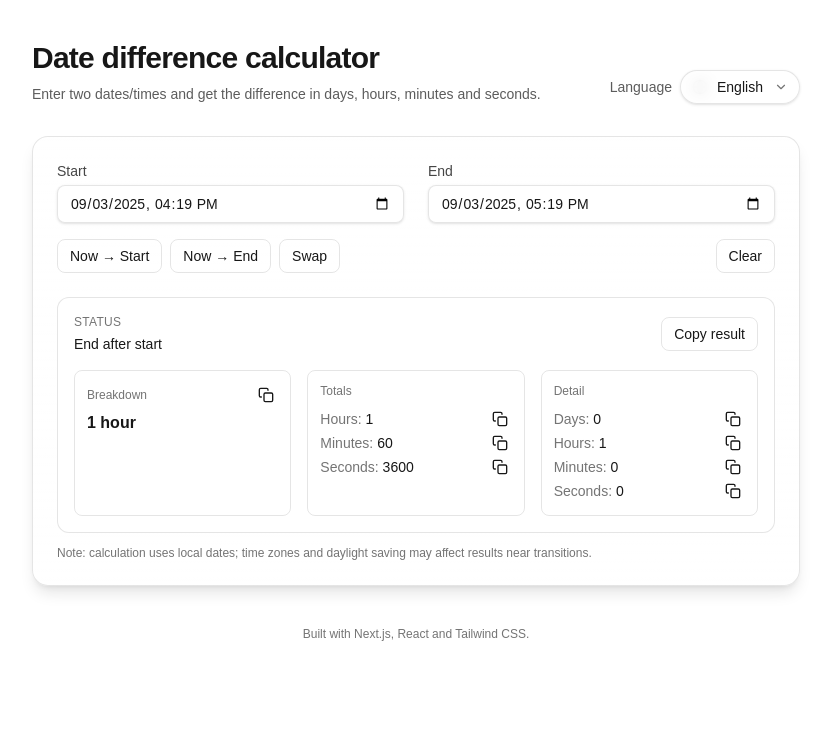
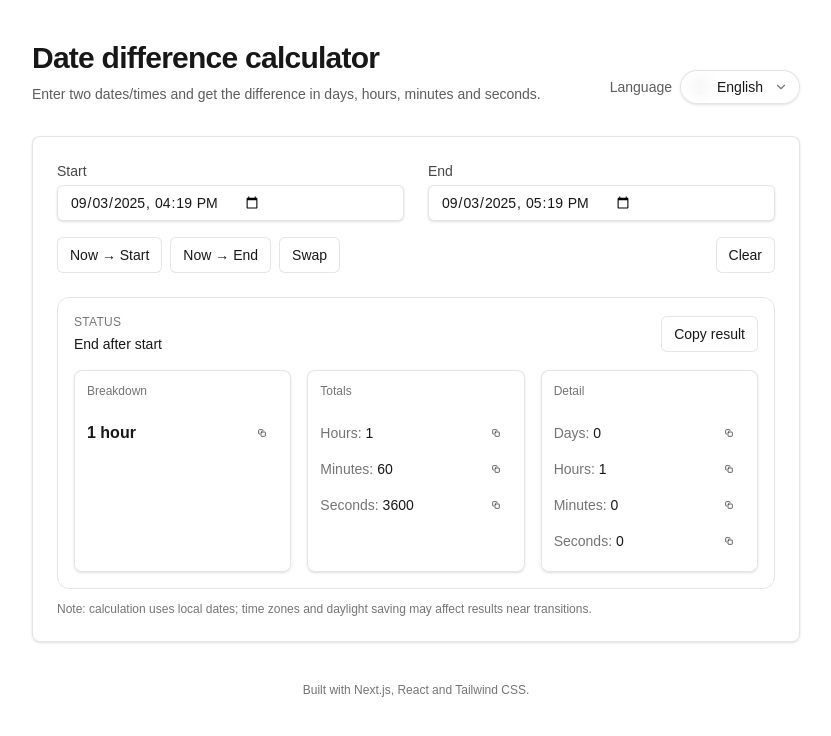
Before and after one commit to Bert0ns/time-date-sub, a Next.js app: page / in a window 1280 px wide. Shown: the top 736 px of the page, without its empty margins (224-1055 px from the left). Built offline with nearby package versions, Linux system fonts and the light colour scheme.

Commit message:
feat: migrating to shadcn

```diff
--- a/components/DateDiffCalculator.tsx
+++ b/components/DateDiffCalculator.tsx
@@ -4,6 +4,8 @@ import React, { useMemo, useState } from "react";
 import DateTimeField from "./DateTimeField";
 import Toast from "./Toast";
 import { useI18n } from "./I18nProvider";
+import { Button } from "@/components/ui/button";
+import { Card, CardContent, CardTitle } from "@/components/ui/card";
 
 function parseLocalDateTime(value: string): Date | null {
   if (!value) return null;
@@ -156,20 +158,20 @@ export default function DateDiffCalculator() {
 
   return (
     <section className="w-full max-w-3xl mx-auto">
-      <div className="rounded-2xl border border-black/10 dark:border-white/15 bg-gradient-to-b from-background/80 to-background/60 shadow-lg p-4 sm:p-6">
+      <Card className="p-4 sm:p-6">
         <div className="grid grid-cols-1 sm:grid-cols-2 gap-4 sm:gap-6">
           <DateTimeField id="start" label={t("field.start")} value={startValue} onChangeAction={setStartValue} />
           <DateTimeField id="end" label={t("field.end")} value={endValue} onChangeAction={setEndValue} />
         </div>
 
         <div className="mt-4 flex flex-wrap gap-2">
-          <button onClick={() => setNow("start")} className="px-3 py-1.5 text-sm rounded-lg border border-black/10 dark:border-white/15 hover:bg-black/5 dark:hover:bg-white/5">{t("btn.nowStart")}</button>
-          <button onClick={() => setNow("end")} className="px-3 py-1.5 text-sm rounded-lg border border-black/10 dark:border-white/15 hover:bg-black/5 dark:hover:bg-white/5">{t("btn.nowEnd")}</button>
-          <button onClick={swap} className="px-3 py-1.5 text-sm rounded-lg border border-black/10 dark:border-white/15 hover:bg-black/5 dark:hover:bg-white/5">{t("btn.swap")}</button>
-          <button onClick={clearAll} className="ml-auto px-3 py-1.5 text-sm rounded-lg border border-black/10 dark:border-white/15 hover:bg-black/5 dark:hover:bg-white/5">{t("btn.clear")}</button>
+          <Button onClick={() => setNow("start")} variant="outline">{t("btn.nowStart")}</Button>
+          <Button onClick={() => setNow("end")} variant="outline">{t("btn.nowEnd")}</Button>
+          <Button onClick={swap} variant="outline">{t("btn.swap")}</Button>
+          <Button onClick={clearAll} variant="outline" className="ml-auto">{t("btn.clear")}</Button>
         </div>
 
-        <div className="mt-6 rounded-xl bg-background/70 border border-black/10 dark:border-white/15 p-4">
+        <div className="mt-6 rounded-xl border border-black/10 dark:border-white/15 p-4">
           <div className="flex items-center gap-2">
             <div>
               <div className="text-xs uppercase tracking-wide text-foreground/60">{t("status.label")}</div>
@@ -177,121 +179,110 @@ export default function DateDiffCalculator() {
             </div>
             {startDate && endDate && diff && (
               <div className="ml-auto flex items-center gap-2">
-                <button
-                  onClick={handleCopyAll}
-                  className="px-3 py-1.5 text-xs sm:text-sm rounded-lg border border-black/10 dark:border-white/15 hover:bg-black/5 dark:hover:bg-white/5"
-                >
+                <Button onClick={handleCopyAll} variant="outline" className="text-xs sm:text-sm h-8 px-3">
                   {t("btn.copyAll")}
-                </button>
+                </Button>
               </div>
             )}
           </div>
 
           {startDate && endDate && diff && (
             <div className="mt-4 grid gap-4 sm:grid-cols-3">
-              {/* Scomposizione */}
-              <div className="rounded-lg border border-black/10 dark:border-white/15 p-3">
+              <Card>
+                <CardTitle className="p-3">{t("card.breakdown")}</CardTitle>
+                <CardContent>
                   <div className="flex items-center gap-2">
-                  <div className="text-xs text-foreground/60">{t("card.breakdown")}</div>
-                  <button
-                    onClick={() => copyText(diff.human, "copy.breakdown")}
-                    className="ml-auto p-1 rounded-md hover:bg-black/5 dark:hover:bg-white/5"
-                    aria-label={t("copy.breakdown")}
-                    title={t("copy.breakdown")}
-                  >
+                    <div className="text-base font-semibold flex-1">{diff.human}</div>
+                    <Button onClick={() => copyText(diff.human, "copy.breakdown")} variant="ghost" className="h-8 w-8 p-1" aria-label={t("copy.breakdown")} title={t("copy.breakdown")}>
                       <svg width="16" height="16" viewBox="0 0 24 24" fill="none" stroke="currentColor" strokeWidth="2" strokeLinecap="round" strokeLinejoin="round" aria-hidden>
                         <rect x="9" y="9" width="13" height="13" rx="2" ry="2"></rect>
                         <path d="M5 15H4a2 2 0 0 1-2-2V4a2 2 0 0 1 2-2h9a2 2 0 0 1 2 2v1" />
                       </svg>
-                  </button>
+                    </Button>
                   </div>
-                <div className="mt-1 text-base font-semibold">{diff.human}</div>
-              </div>
+                </CardContent>
+              </Card>
 
-              {/* Totali */}
-              <div className="rounded-lg border border-black/10 dark:border-white/15 p-3">
-                <div className="text-xs text-foreground/60">{t("card.totals")}</div>
-                <div className="mt-2 text-sm leading-6">
+              <Card>
+                <CardTitle className="p-3">{t("card.totals")}</CardTitle>
+                <CardContent className="text-sm leading-6">
                   <div className="flex items-center gap-2">
                     <div className="flex-1"><span className="text-foreground/60">{t("totals.hours")}: </span><span className="font-medium">{diff.totalHours}</span></div>
-                    <button onClick={() => copyText(`${diff.totalHours}`, "copy.totalHours")} className="p-1 rounded-md hover:bg-black/5 dark:hover:bg-white/5" aria-label={t("copy.totalHours")} title={t("copy.totalHours")}>
+                    <Button onClick={() => copyText(`${diff.totalHours}`, "copy.totalHours")} variant="ghost" className="h-8 w-8 p-1" aria-label={t("copy.totalHours")} title={t("copy.totalHours")}>
                       <svg width="16" height="16" viewBox="0 0 24 24" fill="none" stroke="currentColor" strokeWidth="2" strokeLinecap="round" strokeLinejoin="round" aria-hidden>
                         <rect x="9" y="9" width="13" height="13" rx="2" ry="2"></rect>
                         <path d="M5 15H4a2 2 0 0 1-2-2V4a2 2 0 0 1 2-2h9a2 2 0 0 1 2 2v1" />
                       </svg>
-                    </button>
+                    </Button>
                   </div>
                   <div className="flex items-center gap-2">
                     <div className="flex-1"><span className="text-foreground/60">{t("totals.minutes")}: </span><span className="font-medium">{diff.totalMinutes}</span></div>
-                    <button onClick={() => copyText(`${diff.totalMinutes}`, "copy.totalMinutes")} className="p-1 rounded-md hover:bg-black/5 dark:hover:bg-white/5" aria-label={t("copy.totalMinutes")} title={t("copy.totalMinutes")}>
+                    <Button onClick={() => copyText(`${diff.totalMinutes}`, "copy.totalMinutes")} variant="ghost" className="h-8 w-8 p-1" aria-label={t("copy.totalMinutes")} title={t("copy.totalMinutes")}>
                       <svg width="16" height="16" viewBox="0 0 24 24" fill="none" stroke="currentColor" strokeWidth="2" strokeLinecap="round" strokeLinejoin="round" aria-hidden>
                         <rect x="9" y="9" width="13" height="13" rx="2" ry="2"></rect>
                         <path d="M5 15H4a2 2 0 0 1-2-2V4a2 2 0 0 1 2-2h9a2 2 0 0 1 2 2v1" />
                       </svg>
-                    </button>
+                    </Button>
                   </div>
                   <div className="flex items-center gap-2">
                     <div className="flex-1"><span className="text-foreground/60">{t("totals.seconds")}: </span><span className="font-medium">{diff.totalSeconds}</span></div>
-                    <button onClick={() => copyText(`${diff.totalSeconds}`, "copy.totalSeconds")} className="p-1 rounded-md hover:bg-black/5 dark:hover:bg-white/5" aria-label={t("copy.totalSeconds")} title={t("copy.totalSeconds")}>
+                    <Button onClick={() => copyText(`${diff.totalSeconds}`, "copy.totalSeconds")} variant="ghost" className="h-8 w-8 p-1" aria-label={t("copy.totalSeconds")} title={t("copy.totalSeconds")}>
                       <svg width="16" height="16" viewBox="0 0 24 24" fill="none" stroke="currentColor" strokeWidth="2" strokeLinecap="round" strokeLinejoin="round" aria-hidden>
                         <rect x="9" y="9" width="13" height="13" rx="2" ry="2"></rect>
                         <path d="M5 15H4a2 2 0 0 1-2-2V4a2 2 0 0 1 2-2h9a2 2 0 0 1 2 2v1" />
                       </svg>
-                    </button>
+                    </Button>
                   </div>
-                </div>
-              </div>
+                </CardContent>
+              </Card>
 
-              {/* Dettaglio */}
-              <div className="rounded-lg border border-black/10 dark:border-white/15 p-3">
-                <div className="text-xs text-foreground/60">{t("card.detail")}</div>
-                <div className="mt-2 text-sm leading-6">
+              <Card>
+                <CardTitle className="p-3">{t("card.detail")}</CardTitle>
+                <CardContent className="text-sm leading-6">
                   <div className="flex items-center gap-2">
                     <div className="flex-1"><span className="text-foreground/60">{t("detail.days")}: </span><span className="font-medium">{diff.days}</span></div>
-                    <button onClick={() => copyText(`${diff.days}`, "copy.days")} className="p-1 rounded-md hover:bg-black/5 dark:hover:bg-white/5" aria-label={t("copy.days")} title={t("copy.days")}>
+                    <Button onClick={() => copyText(`${diff.days}`, "copy.days")} variant="ghost" className="h-8 w-8 p-1" aria-label={t("copy.days")} title={t("copy.days")}>
                       <svg width="16" height="16" viewBox="0 0 24 24" fill="none" stroke="currentColor" strokeWidth="2" strokeLinecap="round" strokeLinejoin="round" aria-hidden>
                         <rect x="9" y="9" width="13" height="13" rx="2" ry="2"></rect>
                         <path d="M5 15H4a2 2 0 0 1-2-2V4a2 2 0 0 1 2-2h9a2 2 0 0 1 2 2v1" />
                       </svg>
-                    </button>
+                    </Button>
                   </div>
                   <div className="flex items-center gap-2">
                     <div className="flex-1"><span className="text-foreground/60">{t("detail.hours")}: </span><span className="font-medium">{diff.hours}</span></div>
-                    <button onClick={() => copyText(`${diff.hours}`, "copy.hours")} className="p-1 rounded-md hover:bg-black/5 dark:hover:bg-white/5" aria-label={t("copy.hours")} title={t("copy.hours")}>
+                    <Button onClick={() => copyText(`${diff.hours}`, "copy.hours")} variant="ghost" className="h-8 w-8 p-1" aria-label={t("copy.hours")} title={t("copy.hours")}>
                       <svg width="16" height="16" viewBox="0 0 24 24" fill="none" stroke="currentColor" strokeWidth="2" strokeLinecap="round" strokeLinejoin="round" aria-hidden>
                         <rect x="9" y="9" width="13" height="13" rx="2" ry="2"></rect>
                         <path d="M5 15H4a2 2 0 0 1-2-2V4a2 2 0 0 1 2-2h9a2 2 0 0 1 2 2v1" />
                       </svg>
-                    </button>
+                    </Button>
                   </div>
                   <div className="flex items-center gap-2">
                     <div className="flex-1"><span className="text-foreground/60">{t("detail.minutes")}: </span><span className="font-medium">{diff.minutes}</span></div>
-                    <button onClick={() => copyText(`${diff.minutes}`, "copy.minutes")} className="p-1 rounded-md hover:bg-black/5 dark:hover:bg-white/5" aria-label={t("copy.minutes")} title={t("copy.minutes")}>
+                    <Button onClick={() => copyText(`${diff.minutes}`, "copy.minutes")} variant="ghost" className="h-8 w-8 p-1" aria-label={t("copy.minutes")} title={t("copy.minutes")}>
                       <svg width="16" height="16" viewBox="0 0 24 24" fill="none" stroke="currentColor" strokeWidth="2" strokeLinecap="round" strokeLinejoin="round" aria-hidden>
                         <rect x="9" y="9" width="13" height="13" rx="2" ry="2"></rect>
                         <path d="M5 15H4a2 2 0 0 1-2-2V4a2 2 0 0 1 2-2h9a2 2 0 0 1 2 2v1" />
                       </svg>
-                    </button>
+                    </Button>
                   </div>
                   <div className="flex items-center gap-2">
                     <div className="flex-1"><span className="text-foreground/60">{t("detail.seconds")}: </span><span className="font-medium">{diff.seconds}</span></div>
-                    <button onClick={() => copyText(`${diff.seconds}`, "copy.seconds")} className="p-1 rounded-md hover:bg-black/5 dark:hover:bg-white/5" aria-label={t("copy.seconds")} title={t("copy.seconds")}>
+                    <Button onClick={() => copyText(`${diff.seconds}`, "copy.seconds")} variant="ghost" className="h-8 w-8 p-1" aria-label={t("copy.seconds")} title={t("copy.seconds")}>
                       <svg width="16" height="16" viewBox="0 0 24 24" fill="none" stroke="currentColor" strokeWidth="2" strokeLinecap="round" strokeLinejoin="round" aria-hidden>
                         <rect x="9" y="9" width="13" height="13" rx="2" ry="2"></rect>
                         <path d="M5 15H4a2 2 0 0 1-2-2V4a2 2 0 0 1 2-2h9a2 2 0 0 1 2 2v1" />
                       </svg>
-                    </button>
+                    </Button>
                   </div>
-                </div>
-              </div>
+                </CardContent>
+              </Card>
             </div>
           )}
         </div>
 
-        <p className="mt-3 text-xs text-foreground/60">
-          {t("note")}
-        </p>
-      </div>
+        <p className="mt-3 text-xs text-foreground/60">{t("note")}</p>
+      </Card>
 
       <Toast open={toastOpen} message={toastMsg} type={toastType} onClose={() => setToastOpen(false)} />
     </section>
--- a/components/DateTimeField.tsx
+++ b/components/DateTimeField.tsx
@@ -1,6 +1,8 @@
 "use client";
 
 import React from "react";
+import { Label } from "@/components/ui/label";
+import { Input } from "@/components/ui/input";
 
 export type DateTimeFieldProps = {
   id: string;
@@ -13,15 +15,14 @@ export type DateTimeFieldProps = {
 export default function DateTimeField({ id, label, value, onChangeAction, className }: DateTimeFieldProps) {
   return (
     <div className={className}>
-      <label htmlFor={id} className="block text-sm font-medium text-foreground/80 mb-1">
+      <Label htmlFor={id} className="mb-1 block">
         {label}
-      </label>
-      <input
+      </Label>
+      <Input
         id={id}
         type="datetime-local"
         value={value}
         onChange={(e) => onChangeAction(e.target.value)}
-        className="w-full rounded-lg border border-black/10 dark:border-white/15 bg-background/60 backdrop-blur px-3 py-2 text-sm outline-none ring-2 ring-transparent focus:ring-black/10 dark:focus:ring-white/20 shadow-sm"
       />
     </div>
   );
--- /dev/null
+++ b/components/ui/button.tsx
@@ -0,0 +1,24 @@
+"use client";
+
+import * as React from "react";
+
+type ButtonProps = React.ButtonHTMLAttributes<HTMLButtonElement> & {
+  variant?: "default" | "outline" | "ghost";
+};
+
+export const Button = React.forwardRef<HTMLButtonElement, ButtonProps>(
+  ({ className = "", variant = "default", ...props }, ref) => {
+    const base =
+      "inline-flex items-center justify-center whitespace-nowrap rounded-md text-sm font-medium transition-colors focus-visible:outline-none focus-visible:ring-2 focus-visible:ring-ring disabled:opacity-50 disabled:pointer-events-none h-9 px-3";
+    const styles =
+      variant === "outline"
+        ? "border border-black/10 dark:border-white/15 bg-background hover:bg-black/5 dark:hover:bg-white/5"
+        : variant === "ghost"
+        ? "hover:bg-black/5 dark:hover:bg-white/5"
+        : "bg-foreground text-background hover:opacity-90";
+    return (
+      <button ref={ref} className={`${base} ${styles} ${className}`} {...props} />
+    );
+  }
+);
+Button.displayName = "Button";
--- /dev/null
+++ b/components/ui/card.tsx
@@ -0,0 +1,24 @@
+"use client";
+
+import * as React from "react";
+
+export function Card({ className = "", ...props }: React.HTMLAttributes<HTMLDivElement>) {
+  return (
+    <div
+      className={`rounded-lg border border-black/10 dark:border-white/15 bg-background/70 shadow-sm ${className}`}
+      {...props}
+    />
+  );
+}
+
+export function CardHeader({ className = "", ...props }: React.HTMLAttributes<HTMLDivElement>) {
+  return <div className={`p-3 ${className}`} {...props} />;
+}
+
+export function CardTitle({ className = "", ...props }: React.HTMLAttributes<HTMLDivElement>) {
+  return <div className={`text-xs text-foreground/60 ${className}`} {...props} />;
+}
+
+export function CardContent({ className = "", ...props }: React.HTMLAttributes<HTMLDivElement>) {
+  return <div className={`p-3 pt-1 ${className}`} {...props} />;
+}
--- /dev/null
+++ b/components/ui/input.tsx
@@ -0,0 +1,14 @@
+"use client";
+
+import * as React from "react";
+
+export type InputProps = React.InputHTMLAttributes<HTMLInputElement>;
+
+export const Input = React.forwardRef<HTMLInputElement, InputProps>(
+  ({ className = "", ...props }, ref) => {
+    const base =
+      "flex h-9 w-full rounded-md border border-black/10 dark:border-white/15 bg-background/60 px-3 py-2 text-sm shadow-sm transition-colors focus-visible:outline-none focus-visible:ring-2 focus-visible:ring-black/10 dark:focus-visible:ring-white/20";
+    return <input ref={ref} className={`${base} ${className}`} {...props} />;
+  }
+);
+Input.displayName = "Input";
--- /dev/null
+++ b/components/ui/label.tsx
@@ -0,0 +1,13 @@
+"use client";
+
+import * as React from "react";
+
+export type LabelProps = React.LabelHTMLAttributes<HTMLLabelElement>;
+
+export const Label = React.forwardRef<HTMLLabelElement, LabelProps>(
+  ({ className = "", ...props }, ref) => {
+    const base = "text-sm font-medium text-foreground/80";
+    return <label ref={ref} className={`${base} ${className}`} {...props} />;
+  }
+);
+Label.displayName = "Label";
```
Lines whose indentation alone changed are shown as unchanged.
